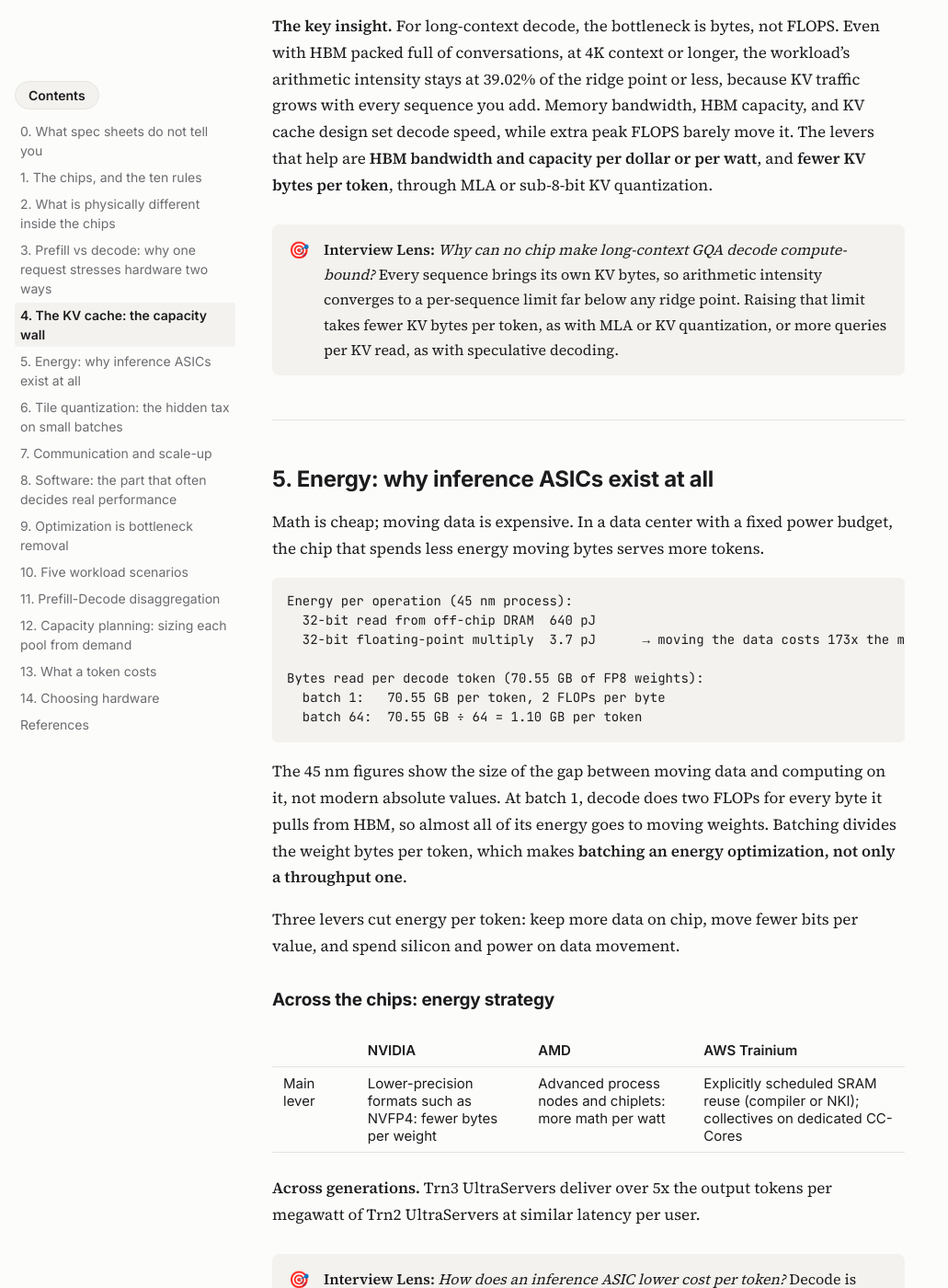
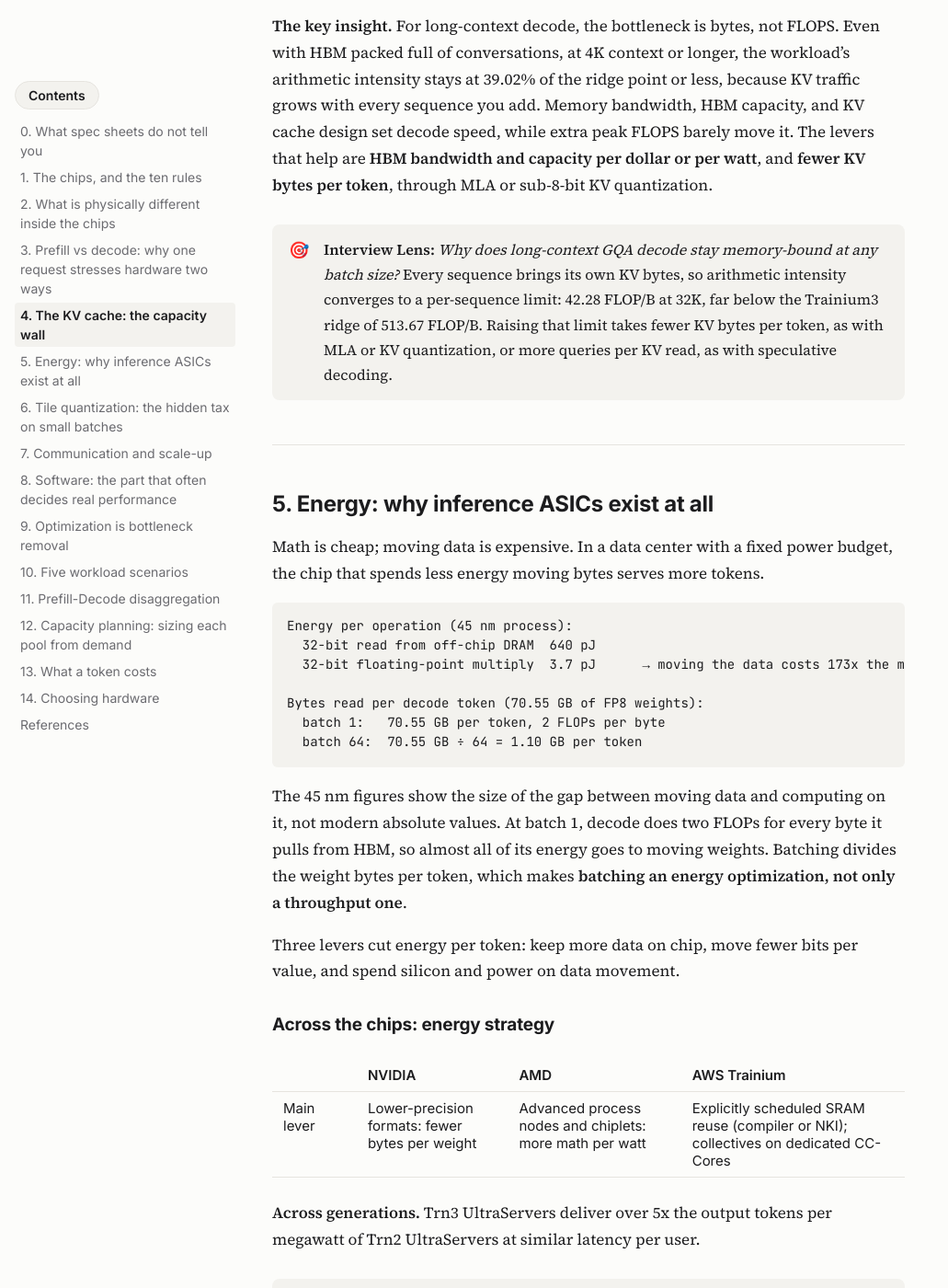
Before and after one commit to bananighosh/bananighosh.github.io, a Jekyll site: the page built from _posts/2026-11-16-flops-are-not-tokens.md, in a window 1280 px wide and 1400 px high, scrolled down 11341 px. Shown: the whole window at 92% size, without its empty margins (0-1031 px from the left). Built offline with Jekyll 4.4.1, drawn with Linux system fonts in a browser that asks for light colours; some of the changed text lies outside the part shown.

Commit message:
Interview Lens precision fixes; drop NVFP4 name
Co-Authored-By: Claude Opus 5.5 <noreply@anthropic.com>
Claude-Session: https://claude.ai/code/session_01K2HJxVUv7i1duGErniTfDd

```diff
--- a/_posts/2026-11-16-flops-are-not-tokens.md
+++ b/_posts/2026-11-16-flops-are-not-tokens.md
@@ -232,7 +232,7 @@ Each 576 GiB of HBM, one Trn3 server, holds one copy of the weights and 816 conv
 <div class="callout callout-gray" markdown="1">
 <span class="callout-icon">🎯</span>
 
-<b>Interview Lens:</b> <i>Why can no chip make long-context GQA decode compute-bound?</i> Every sequence brings its own KV bytes, so arithmetic intensity converges to a per-sequence limit far below any ridge point. Raising that limit takes fewer KV bytes per token, as with MLA or KV quantization, or more queries per KV read, as with speculative decoding.
+<b>Interview Lens:</b> <i>Why does long-context GQA decode stay memory-bound at any batch size?</i> Every sequence brings its own KV bytes, so arithmetic intensity converges to a per-sequence limit: 42.28 FLOP/B at 32K, far below the Trainium3 ridge of 513.67 FLOP/B. Raising that limit takes fewer KV bytes per token, as with MLA or KV quantization, or more queries per KV read, as with speculative decoding.
 
 </div>
 
@@ -260,7 +260,7 @@ Three levers cut energy per token: keep more data on chip, move fewer bits per v
 
 |  | NVIDIA | AMD | AWS Trainium |
 | --- | --- | --- | --- |
-| Main lever | Lower-precision formats such as NVFP4: fewer bytes per weight | Advanced process nodes and chiplets: more math per watt | Explicitly scheduled SRAM reuse (compiler or NKI); collectives on dedicated CC-Cores |
+| Main lever | Lower-precision formats: fewer bytes per weight | Advanced process nodes and chiplets: more math per watt | Explicitly scheduled SRAM reuse (compiler or NKI); collectives on dedicated CC-Cores |
 
 <b>Across generations.</b> Trn3 UltraServers deliver over 5x the output tokens per megawatt of Trn2 UltraServers at similar latency per user.
 
```
Also changed, not shown: other parts of _posts/2026-11-16-flops-are-not-tokens.md (+1 -1 lines).
